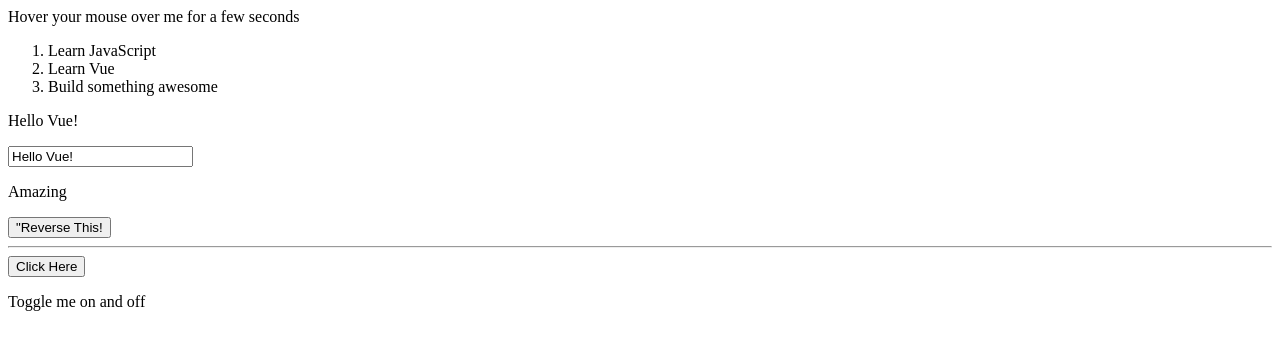
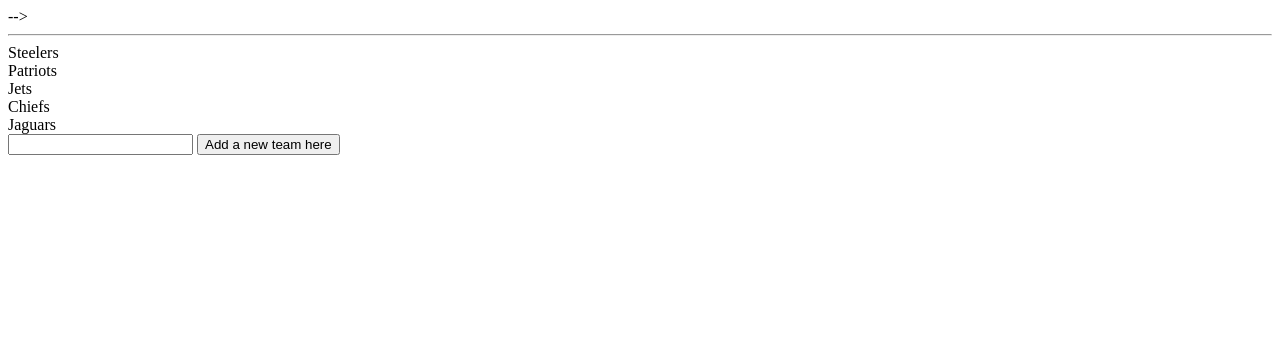
Before and after one commit to Jonathan-Miksis/practice-vue.js, a plain HTML site: page index.html in a window 1280 px wide. Drawn offline with nearby package versions, Linux system fonts and the light colour scheme.

Commit message:
make dynamic list displayed on webpage - add to list

```diff
--- a/index.html
+++ b/index.html
@@ -9,12 +9,12 @@
 </head>
 
 <body>
-  <!-- <h1>Hello from HTML!</h1>
+  <!-- <!-- <h1>Hello from HTML!</h1>
   <div id="app">
     {{ message }}
   </div> -->
 
-  <div id="app-2">
+  <!-- <div id="app-2">
     <span v-bind:title="message">
       Hover your mouse over me for a few seconds
     </span>
@@ -43,8 +43,16 @@
   <div id="app">
     <button v-on:click="toggle">Click Here</button>
     <p v-if="displayInfo">Toggle me on and off</p>
+  </div> --> -->
+
+  <hr>
+  <div id="app">
+    <div v-for="team in teams">
+      {{ team }}
+    </div>
+    <input type="text" v-model="newTeam">
+    <button v-on:click="addTeam()">Add a new team here</button>
   </div>
-
 
 </body>
 
--- a/index.js
+++ b/index.js
@@ -3,11 +3,24 @@
 var app = new Vue({
   el: "#app",
   data: {
-    displayInfo: true
+    displayInfo: true,
+    teams: [
+      'Steelers',
+      'Patriots',
+      'Jets',
+      'Chiefs',
+      'Jaguars'
+    ],
+    newTeam: ''
   },
   methods: {
     toggle: function() {
       this.displayInfo = !this.displayInfo;
+    },
+    addTeam: function() {
+      console.log('adding team');
+      console.log(this.newTeam);
+      this.teams.push(this.newTeam);
     }
   }
 });
@@ -35,7 +48,7 @@ var app6 = new Vue({
   data: {
     message: 'Hello Vue!'
   }
-})
+});
 
 var button = new Vue({
   el: "#button",
```
